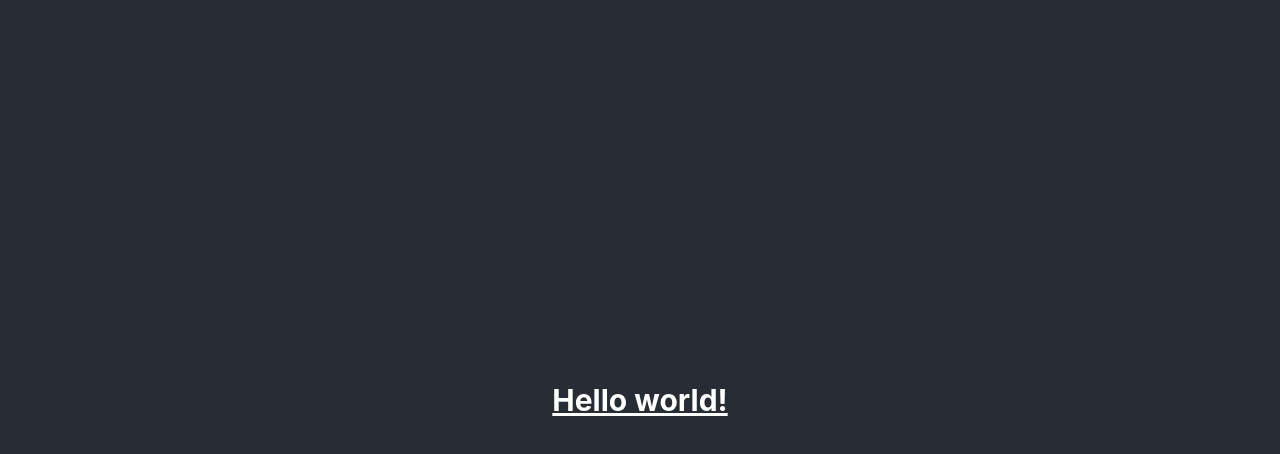
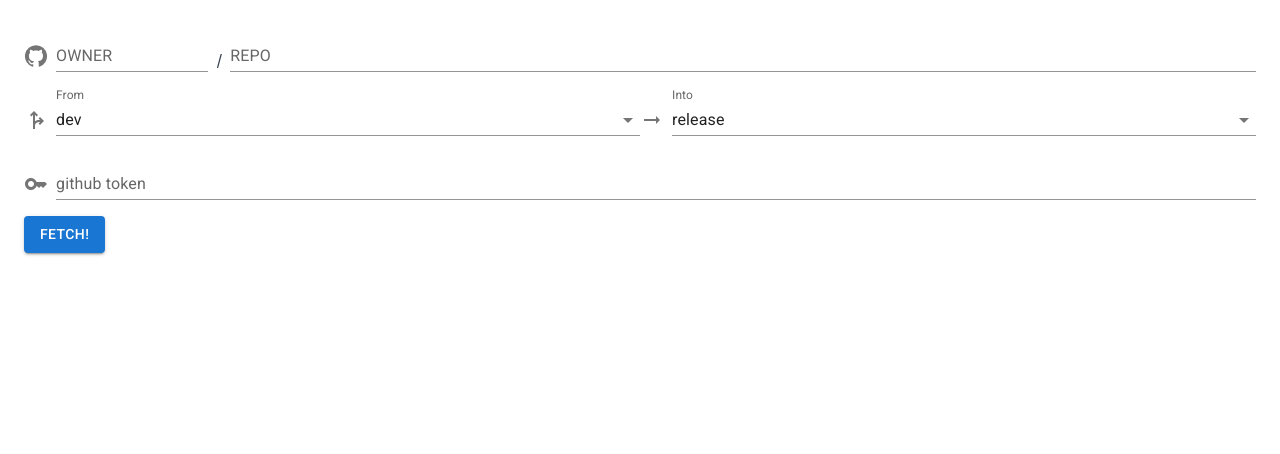
Before and after one commit to TomatoSoup0126/PR-content-generator, a React (Vite) app: page / in a window 1280 px wide. Shown: the top 454 px of the page. Built offline with nearby package versions, Linux system fonts and the light colour scheme.

Commit message:
feat: 🎸 fetch repo branch diff

```diff
--- a/electron/main/index.ts
+++ b/electron/main/index.ts
@@ -36,7 +36,8 @@ async function createWindow() {
       preload,
       nodeIntegration: true,
       contextIsolation: false,
-    },
+      webSecurity: false
+    }
   })
 
   win.webContents.openDevTools()
--- a/src/App.tsx
+++ b/src/App.tsx
@@ -1,19 +1,123 @@
 import { useState } from 'react'
-import vite from '/vite.svg'
-import styles from 'styles/app.module.scss'
-import Button from '@mui/material/Button';
+import Box from '@mui/material/Box'
+import GitHubIcon from '@mui/icons-material/GitHub'
+import ArrowRightAltIcon from '@mui/icons-material/ArrowRightAlt';
+import ForkRightIcon from '@mui/icons-material/ForkRight';
+import KeyIcon from '@mui/icons-material/Key'
+import TextField from '@mui/material/TextField'
+import InputLabel from '@mui/material/InputLabel'
+import MenuItem from '@mui/material/MenuItem'
+import Select, { SelectChangeEvent } from '@mui/material/Select'
+import FormControl from '@mui/material/FormControl';
+import Button from '@mui/material/Button'
 
 const App: React.FC = () => {
-  const [count, setCount] = useState(0)
+  const [path, setPath] = useState({
+    owner: '',
+    repo: '',
+    githubToken: ''
+  })
+
+  const [branch, setBranch] = useState({
+    into: 'release',
+    from: 'dev'
+  })
+
+  const option = ['dev', 'release', 'master']
+
+  const handleInput = (value:String, key:String) => {
+    const updatePath = {...path}
+    updatePath[key] = value
+    setPath(updatePath)
+  }
+
+  const handleBranchChange = (value:String, key:String) => {
+    const updateBranch = {...branch}
+    updateBranch[key] = value
+    setBranch(updateBranch)
+  }
+
+  const handleFetchBranchDiff = async () => {
+    try {
+      const response = await fetch(
+        `https://api.github.com/repos/${path.owner}/${path.repo}/compare/${branch.into}...${branch.from}`,
+        {
+          headers: {
+            'Authorization': `Bearer ${path.githubToken}`
+          }
+        }
+      )
+      const res = await response.json()
+      const list = res.commits.map(item => item.commit.message)
+      console.log(list)
+    } catch (error) {
+
+    }
+  }
 
   return (
-    <div className={styles.app}>
-      <header className={styles.appHeader}>
-        <h1 className="text-3xl font-bold underline">
-          Hello world!
-        </h1>
-      </header>
-    </div>
+    <main className="container mx-auto p-2">
+      <Box sx={{ display: 'flex', alignItems: 'flex-end', m: 2 }}>
+        <GitHubIcon sx={{ color: 'action.active', mr: 1, my: 0.5 }} />
+        <TextField
+          label="OWNER"
+          variant="standard"
+          onInput={(e) => handleInput(e.target.value, 'owner')}
+          value={path.owner}
+        />
+        <div className="mx-2 text-gray-700" >/</div>
+        <TextField
+          label="REPO"
+          variant="standard"
+          onInput={(e) => handleInput(e.target.value, 'repo')}
+          value={path.repo}
+          fullWidth
+        />
+      </Box>
+      <Box sx={{ display: 'flex', alignItems: 'flex-end', m: 2 }}>
+        <ForkRightIcon sx={{ color: 'action.active', mr: 1, my: 0.5 }} />
+        <FormControl variant="standard" fullWidth>
+          <InputLabel id="demo-simple-select-label">From</InputLabel>
+          <Select
+            labelId="demo-simple-select-label"
+            id="demo-simple-select"
+            value={branch.from}
+            label="From"
+            onChange={(e:SelectChangeEvent) => handleBranchChange(e.target.value, 'from')}
+          >
+            { option.map(item => (<MenuItem value={item} key={`from_${item}`}>{item}</MenuItem>)) }
+
+          </Select>
+        </FormControl>
+        <ArrowRightAltIcon sx={{ color: 'action.active', mr: 1, my: 0.5 }} />
+        <FormControl variant="standard" fullWidth>
+          <InputLabel id="demo-simple-select-label">Into</InputLabel>
+          <Select
+            labelId="demo-simple-select-label"
+            id="demo-simple-select"
+            value={branch.into}
+            label="Into"
+            onChange={(e:SelectChangeEvent) => handleBranchChange(e.target.value as String, 'into')}
+          >
+            { option.map(item => (<MenuItem value={item} key={`into_${item}`}>{item}</MenuItem>)) }
+
+          </Select>
+        </FormControl>
+      </Box>
+      <Box sx={{ display: 'flex', alignItems: 'flex-end', m: 2 }}>
+        <KeyIcon sx={{ color: 'action.active', mr: 1, my: 0.5 }} />
+        <TextField
+          label="github token"
+          variant="standard"
+          fullWidth
+          onInput={(e) => handleInput(e.target.value as String, 'githubToken')}
+          value={path.githubToken}
+        />
+      </Box>
+      <Box sx={{ display: 'flex', alignItems: 'flex-end', m: 2 }}>
+        <Button variant="contained" onClick={handleFetchBranchDiff} >Fetch!</Button>
+      </Box>
+    </main>
   )
 }
 
```
